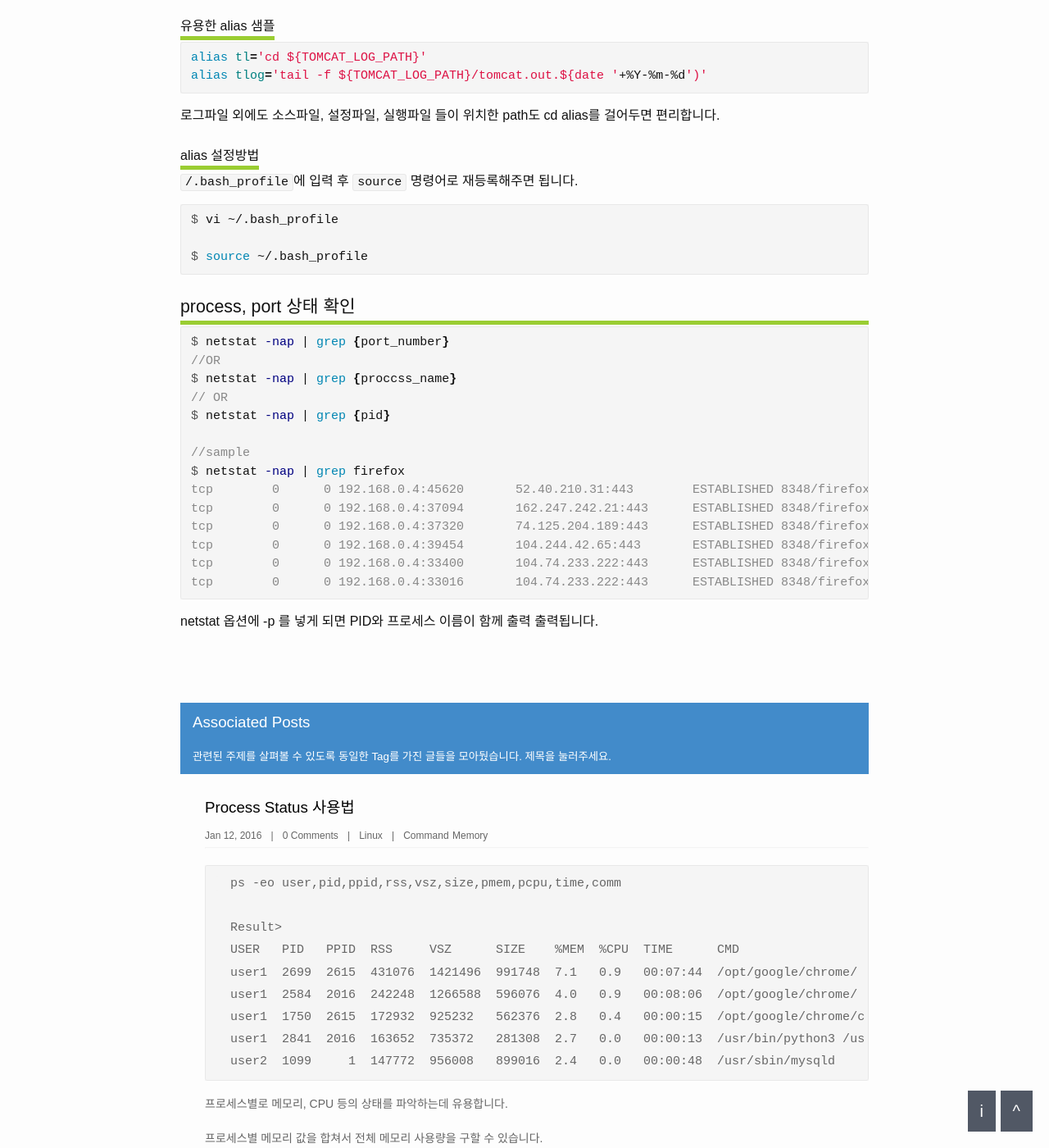
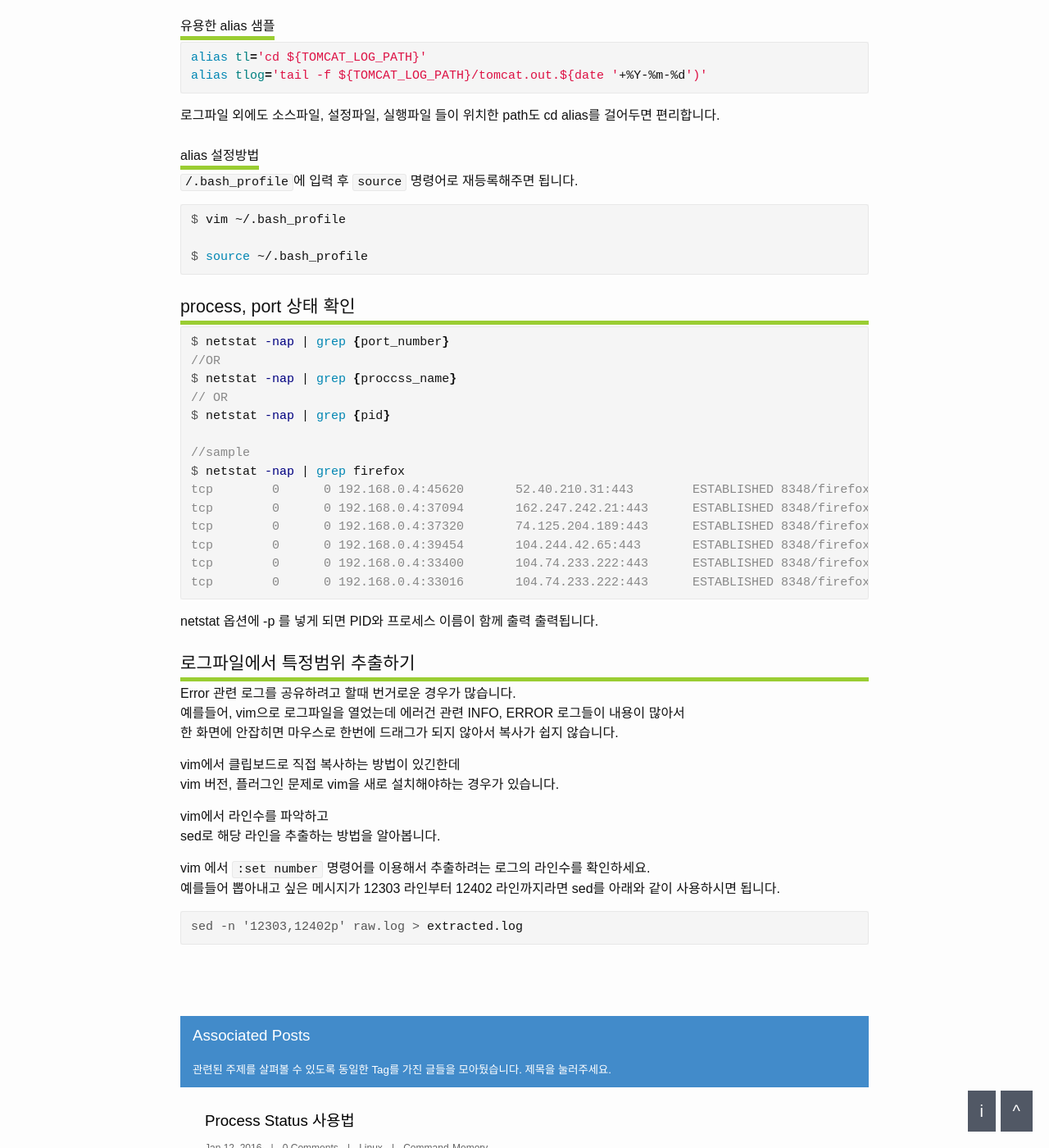
Before and after one commit to dveamer/dveamer.github.io, a Jekyll site: the page built from _posts/Linux/2018-02-03-UsefulLinuxCommand.md, in a window 1280 px wide and 1400 px high, scrolled down 1706 px. Shown: the whole window at 82% size. Built offline with Jekyll 4.4.1, drawn with Linux system fonts in a browser that asks for light colours; comment, search, counter and statistics services are not loaded.

Commit message:
modify an article

````diff
--- a/_posts/Linux/2018-02-03-UsefulLinuxCommand.md
+++ b/_posts/Linux/2018-02-03-UsefulLinuxCommand.md
@@ -81,7 +81,7 @@ alias tlog='tail -f ${TOMCAT_LOG_PATH}/tomcat.out.${date '+%Y-%m-%d')'
 ```/.bash_profile```에 입력 후 ```source``` 명령어로 재등록해주면 됩니다.
 
 ~~~terminal
-$ vi ~/.bash_profile
+$ vim ~/.bash_profile
 
 $ source ~/.bash_profile
 ~~~
@@ -106,3 +106,23 @@ tcp        0      0 192.168.0.4:33016       104.74.233.222:443      ESTABLISHED
 ~~~
 
 netstat 옵션에 -p 를 넣게 되면 PID와 프로세스 이름이 함께 출력 출력됩니다.
+
+
+## 로그파일에서 특정범위 추출하기
+
+Error 관련 로그를 공유하려고 할때 번거로운 경우가 많습니다.
+예를들어, vim으로 로그파일을 열었는데 에러건 관련 INFO, ERROR 로그들이 내용이 많아서
+한 화면에 안잡히면 마우스로 한번에 드래그가 되지 않아서 복사가 쉽지 않습니다.
+
+vim에서 클립보드로 직접 복사하는 방법이 있긴한데
+vim 버전, 플러그인 문제로 vim을 새로 설치해야하는 경우가 있습니다.
+
+vim에서 라인수를 파악하고
+sed로 해당 라인을 추출하는 방법을 알아봅니다.
+
+vim 에서 ```:set number``` 명령어를 이용해서 추출하려는 로그의 라인수를 확인하세요.
+예를들어 뽑아내고 싶은 메시지가 12303 라인부터 12402 라인까지라면 sed를 아래와 같이 사용하시면 됩니다.
+
+~~~terminal
+sed -n '12303,12402p' raw.log > extracted.log
+~~~
````
